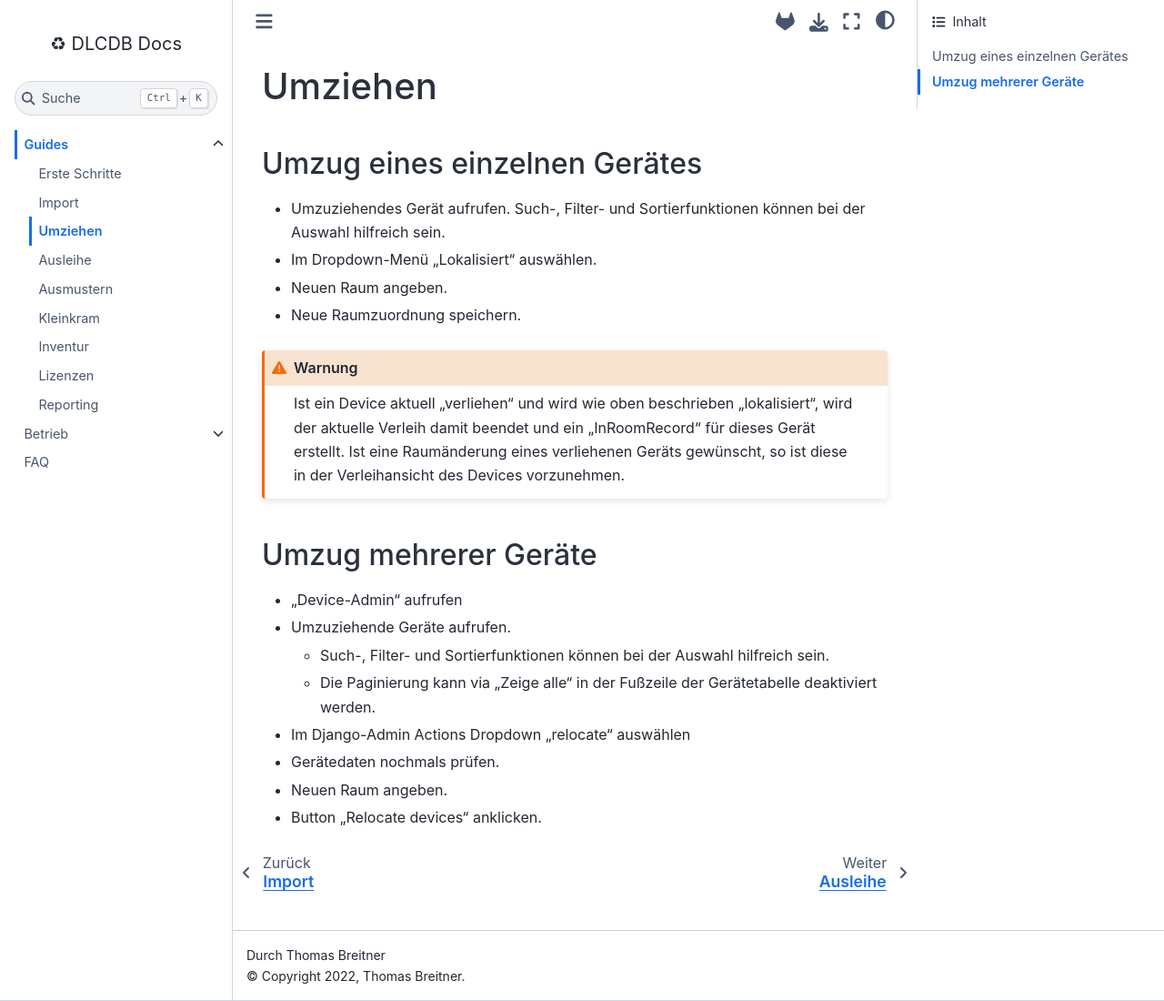
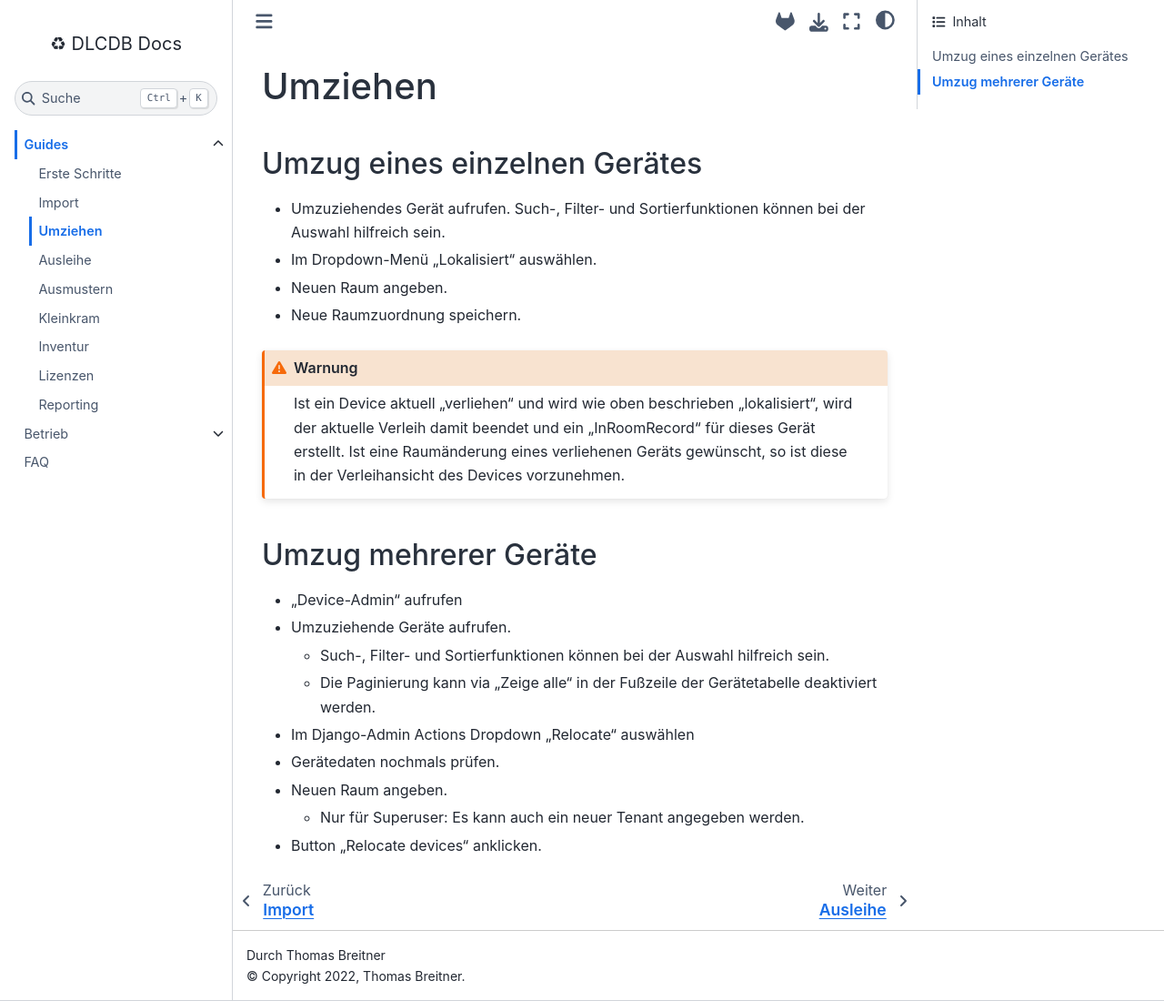
Before and after one commit to tombreit/django-dlcdb, a Sphinx documentation site: the page built from docs/guides/umziehen.md, in a window 1280 px wide and 1100 px high. Shown: the whole window at 91% size. Built offline with Sphinx 7.4.7 and the Sphinx Book theme 1.1.4, drawn with Linux system fonts in a browser that asks for light colours.

Commit message:
mention new relocate for moving tenants for devices

```diff
--- a/docs/guides/umziehen.md
+++ b/docs/guides/umziehen.md
@@ -18,7 +18,8 @@ Ist ein Device aktuell "verliehen" und wird wie oben beschrieben "lokalisiert",
 - Umzuziehende Geräte aufrufen.
   - Such-, Filter- und Sortierfunktionen können bei der Auswahl hilfreich sein.
   - Die Paginierung kann via "Zeige alle" in der Fußzeile der Gerätetabelle deaktiviert werden.
-- Im Django-Admin Actions Dropdown "relocate" auswählen
+- Im Django-Admin Actions Dropdown "Relocate" auswählen
 - Gerätedaten nochmals prüfen.
 - Neuen Raum angeben.
+  - Nur für Superuser: Es kann auch ein neuer Tenant angegeben werden.
 - Button "Relocate devices" anklicken.
```
